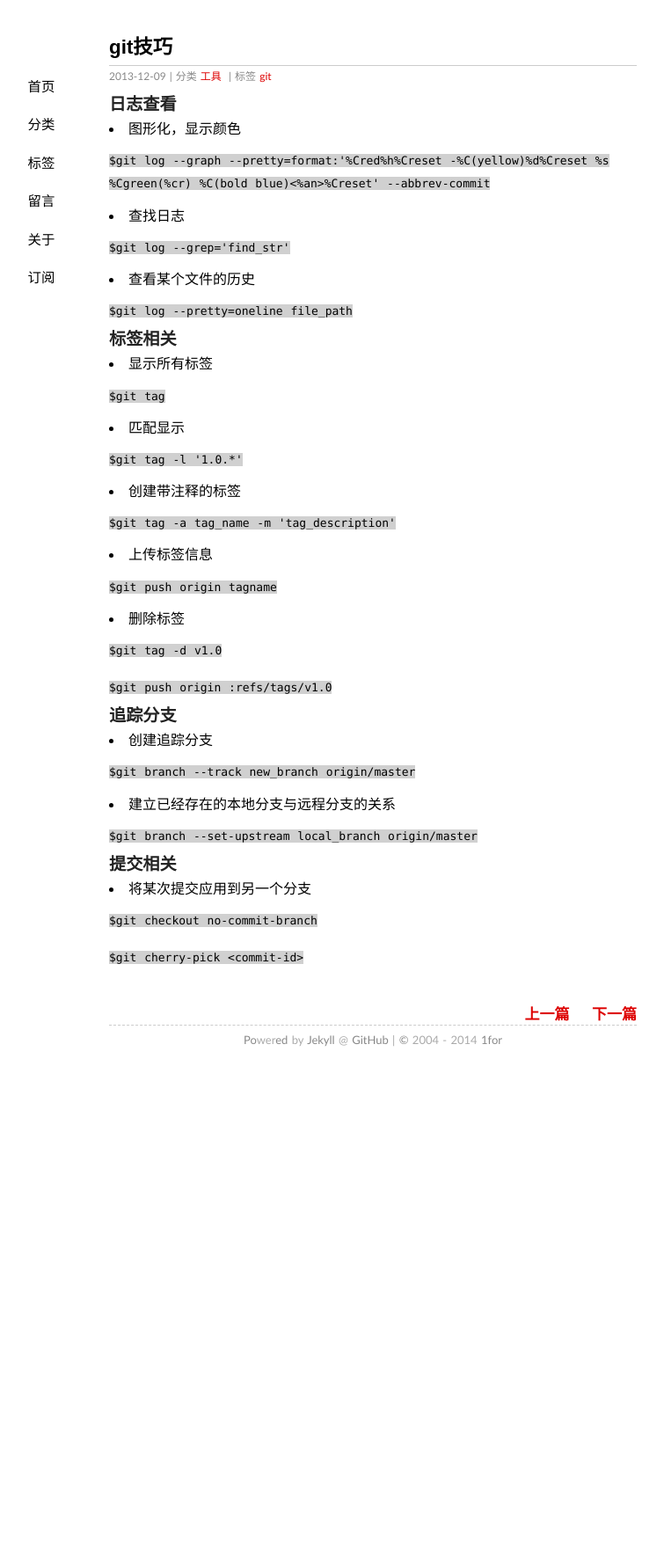
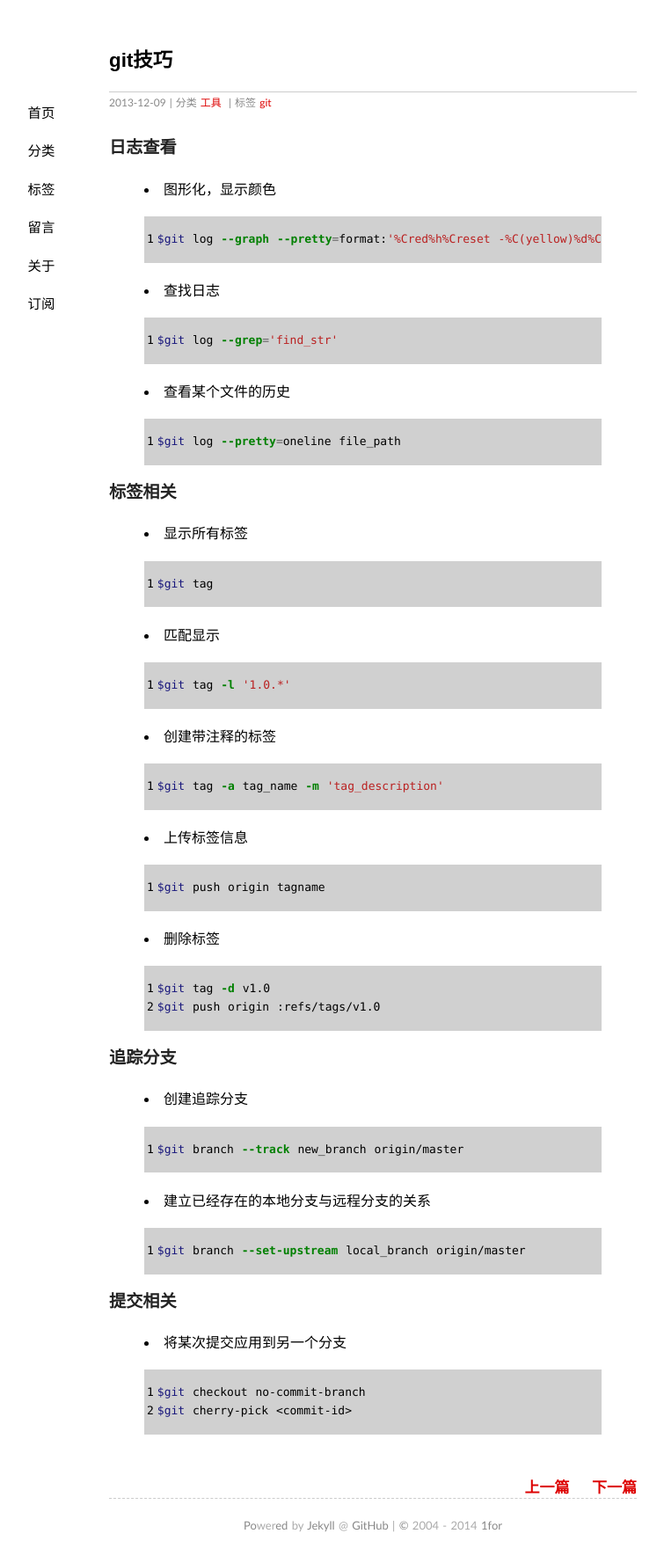
Before and after one commit to 1for/1for.github.io, a Jekyll site: the page built from _posts/2013-12-09-git-skills.md, in a window 1280 px wide. Shown: the whole page at 88% size, without its empty margins (216-971 px from the left). Built offline with Jekyll 4.4.1, drawn with Linux system fonts in a browser that asks for light colours; some web fonts are replaced; Markdown is read by kramdown in place of the engine named in the settings; before the commit the page ends 1225 px from its top, so only the background shows below that.

Commit message:
修改css，使用代码高亮jekyll插件

````diff
--- a/_posts/2013-12-09-git-skills.md
+++ b/_posts/2013-12-09-git-skills.md
@@ -10,54 +10,64 @@ categories: 工具
 
 + 图形化，显示颜色
 
-```$git log --graph --pretty=format:'%Cred%h%Creset -%C(yellow)%d%Creset %s %Cgreen(%cr) %C(bold blue)<%an>%Creset' --abbrev-commit```
+{% highlight sh linenos %}
+$git log --graph --pretty=format:'%Cred%h%Creset -%C(yellow)%d%Creset %s %Cgreen(%cr) %C(bold blue)<%an>%Creset' --abbrev-commit
+{% endhighlight %}
 
 - 查找日志
-
-```$git log --grep='find_str'```
+{% highlight sh linenos %}
+$git log --grep='find_str'
+{% endhighlight %}
 
 - 查看某个文件的历史
-
-```$git log --pretty=oneline file_path ```
+{% highlight sh linenos %}
+$git log --pretty=oneline file_path
+{% endhighlight %}
 
 ### 标签相关
 
 - 显示所有标签
-
-```$git tag```
+{% highlight sh linenos %}
+$git tag
+{% endhighlight %}
 
 - 匹配显示
-
-```$git tag -l '1.0.*'```
+{% highlight sh linenos %}
+$git tag -l '1.0.*'
+{% endhighlight %}
 
 - 创建带注释的标签
-
-```$git tag -a tag_name -m 'tag_description'```
+{% highlight sh linenos %}
+$git tag -a tag_name -m 'tag_description'
+{% endhighlight %}
 
 - 上传标签信息
-
-```$git push origin tagname```
+{% highlight sh linenos %}
+$git push origin tagname
+{% endhighlight %}
 
 - 删除标签
-
-```$git tag -d v1.0```
-
-```$git push origin :refs/tags/v1.0```
+{% highlight sh linenos %}
+$git tag -d v1.0
+$git push origin :refs/tags/v1.0
+{% endhighlight %}
 
 ### 追踪分支
 
 - 创建追踪分支
-
-```$git branch --track new_branch origin/master```
+{% highlight sh linenos %}
+$git branch --track new_branch origin/master
+{% endhighlight %}
 
 - 建立已经存在的本地分支与远程分支的关系
-
-```$git branch --set-upstream local_branch origin/master```
+{% highlight sh linenos %}
+$git branch --set-upstream local_branch origin/master
+{% endhighlight %}
 
 ### 提交相关
 
 - 将某次提交应用到另一个分支
-
-```$git checkout no-commit-branch```
-
-```$git cherry-pick <commit-id>```
+{% highlight sh linenos %}
+$git checkout no-commit-branch
+$git cherry-pick <commit-id>
+{% endhighlight %}
--- a/media/css/style.css
+++ b/media/css/style.css
@@ -16,7 +16,7 @@ body{font-size:14px;word-spacing:1px;
 	margin-left:auto;
 margin-right:auto;
 	font-family:"Galdeano","Hiragino Sans GB","Microsoft YaHei",Trebuchet,"Trebuchet MS",Tahoma,"Lucida Grande","Lucida Sans Unicode",Verdana,sans-serif;color:#000000;background-color:#ffffff;}
-*{padding:0;margin: 0;border:none;outline:none;}
+*{border:none;outline:none;}
 a{color:#dd0000;text-decoration:none;}
 a:hover{color:#333333;text-decoration:underline;}
 hr{margin:.7em 0;border-top:1px dashed #d0d0d0;border-bottom:1px dashed #f9f9f9;}
````
Also changed, not shown: _posts/2013-05-08-extjs-eleven-layout.md (+22 -22 lines), _posts/2014-02-10-year-summary.md (+2 -9 lines).
